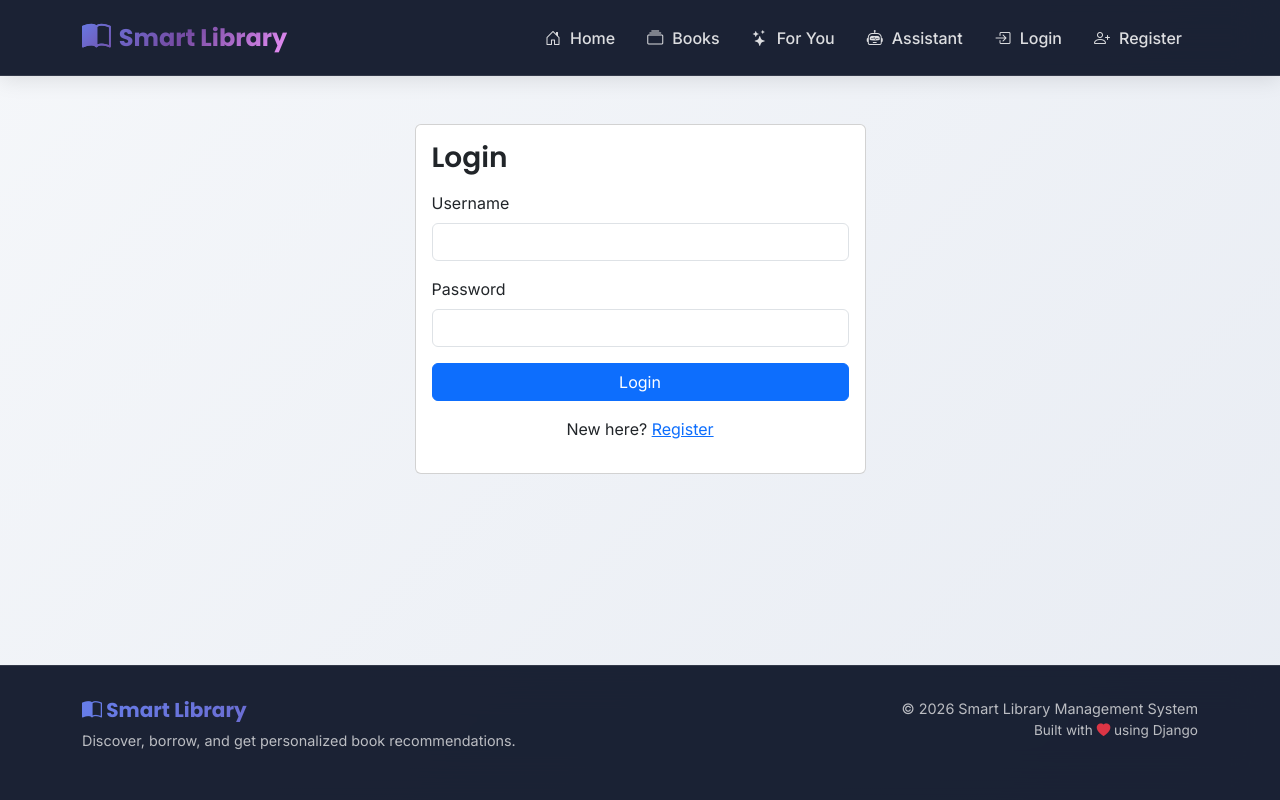
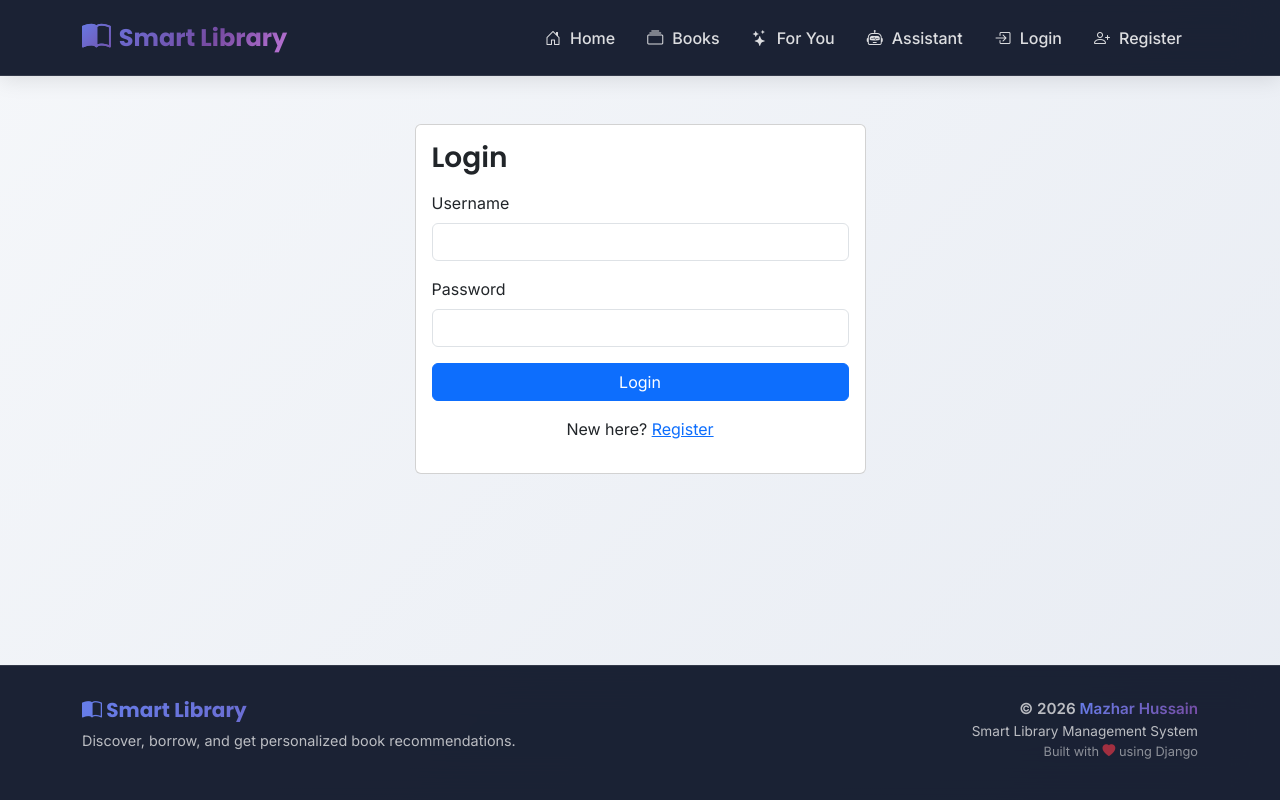
Before and after one commit to majharkhan8604-boop/smart_library_project, a Django app: a page that uses templates/base.html in a window 1280 px wide. Run offline with Django 4.2, Linux system fonts and the light colour scheme.

Commit message:
Add Mazhar Hussain branding, LICENSE, README, footer credits

```diff
--- a/templates/base.html
+++ b/templates/base.html
@@ -3,8 +3,7 @@
 <head>
     <meta charset="UTF-8">
     <meta name="viewport" content="width=device-width, initial-scale=1.0">
-    <title>{% block title %}Smart Library{% endblock %}</title>
-
+<title>{% block title %}Smart Library{% endblock %} | by Mazhar Hussain</title>
     <!-- Bootstrap 5 -->
     <link href="https://cdn.jsdelivr.net/npm/bootstrap@5.3.2/dist/css/bootstrap.min.css" rel="stylesheet">
     <!-- Bootstrap Icons -->
@@ -377,8 +376,9 @@
     <nav class="navbar navbar-expand-lg navbar-modern sticky-top">
         <div class="container">
             <a class="navbar-brand-modern" href="{% url 'books:home' %}">
-                <i class="bi bi-book-half"></i>
-                Smart Library
+<i class="bi bi-book-half"></i>
+Smart Library
+<small style="font-size: 0.6rem; opacity: 0.7; font-weight: 400;">by Mazhar</small>
             </a>
             <button class="navbar-toggler" type="button" data-bs-toggle="collapse" data-bs-target="#navbarNav" style="border-color: rgba(255,255,255,0.3);">
                 <span class="navbar-toggler-icon"></span>
@@ -454,8 +454,11 @@
                     <p class="mb-0" style="font-size: 0.9rem;">Discover, borrow, and get personalized book recommendations.</p>
                 </div>
                 <div class="col-md-6 text-md-end">
-                    <p class="mb-0" style="font-size: 0.9rem;">© 2026 Smart Library Management System</p>
-                    <p class="mb-0" style="font-size: 0.85rem;">Built with <i class="bi bi-heart-fill text-danger"></i> using Django</p>
+<p class="mb-0" style="font-size: 0.95rem; font-weight: 600;">
+    © 2026 <span style="background: var(--gradient-1); -webkit-background-clip: text; -webkit-text-fill-color: transparent; background-clip: text;">Mazhar Hussain</span>
+</p>
+<p class="mb-0" style="font-size: 0.85rem;">Smart Library Management System</p>
+<p class="mb-0" style="font-size: 0.8rem; opacity: 0.7;">Built with <i class="bi bi-heart-fill text-danger"></i> using Django</p>
                 </div>
             </div>
         </div>
```
Also changed, not shown: README.md (added).
